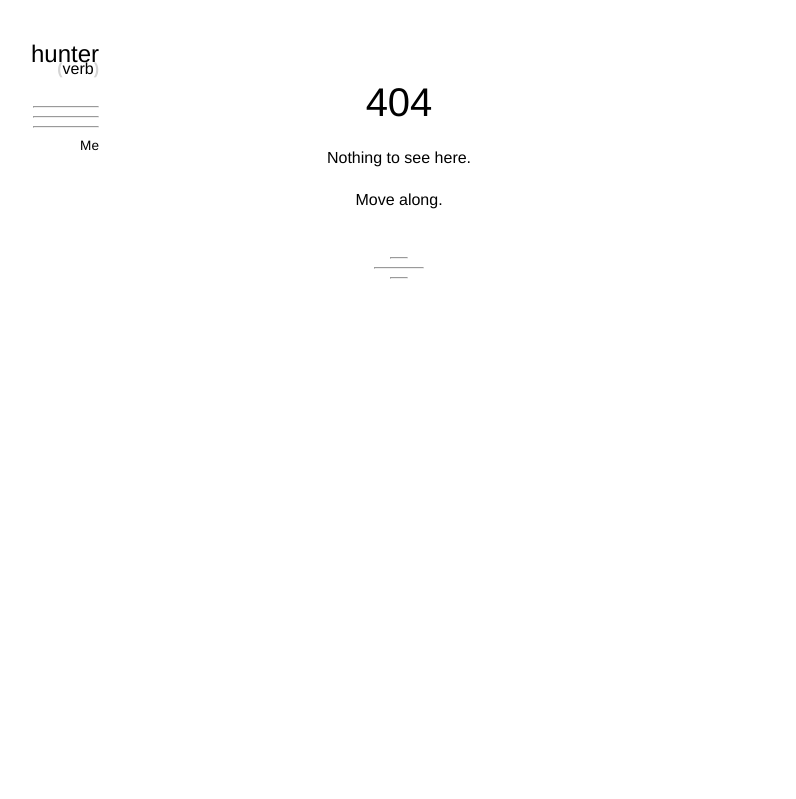
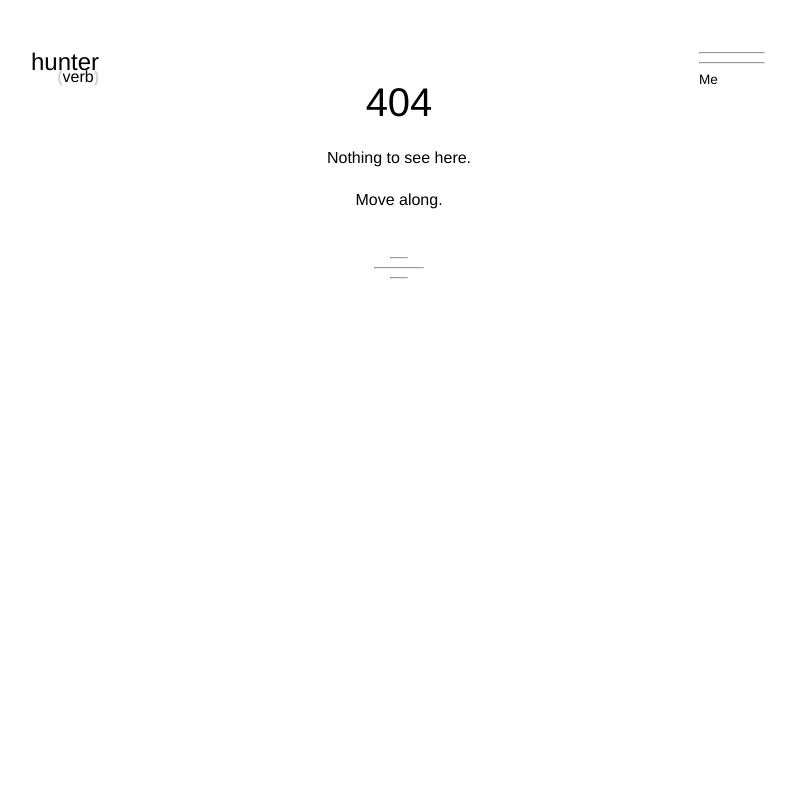
Before and after one commit to hneutr/hv-flask, a Flask app: page / in a window 1280 px wide. Shown: the top 799 px of the page, without its empty margins (241-1037 px from the left). Run offline with Flask 2, Linux system fonts and the light colour scheme; parts of the project's set-up code (start-up, migrations or seed data) failed here and were passed over.

Commit message:
moved nav to right side when large enough

```diff
--- a/static/style.css
+++ b/static/style.css
@@ -24,15 +24,15 @@ html, body {
 
 /******************                Variables                ********************/
 :root {
-	--nav-wrapper-order: 1;
+	--left-wrapper-order: 1;
 	--content-wrapper-order: 2;
 	--content-margin: 3rem;
 	--blurb-width: 60%;
 }
 
-@media (max-width: 800px) {
+@media (max-width: 799px) {
 	:root {
-		--nav-wrapper-order: 2;
+		--left-wrapper-order: 2;
 		--content-wrapper-order: 1;
 		--content-margin: 1.5rem;
 		--blurb-width: 80%;
@@ -40,7 +40,7 @@ html, body {
 }
 
 /******************                Desktop                ********************/
-@media screen and (min-width: 800px) and (min-height: 400px) {
+@media screen and (min-width: 800px) {
     #main {
         flex-direction: row;
         -webkit-box-orient: horizontal;
@@ -48,12 +48,19 @@ html, body {
         -webkit-box-pack: center;
 		margin-top: 2rem;
     }
-    #nav {
+	#left-wrapper {
         align-items: flex-end;
         -webkit-box-align: end;
-		width: 0;
+	}
+    #left-wrapper .nav {
+		display: none;
     }
-    #nav hr {
+    #right-wrapper .nav {
+		margin-top: 1rem;
+        align-items: flex-start;
+        -webkit-box-align: start;
+    }
+    .nav hr {
         margin: .25rem 0;
     }
     #header p {
@@ -62,24 +69,22 @@ html, body {
     #content-wrapper {
         width: 600px;
     }
-    #kinds,
-    #about,
-    #metas {
-        align-items: flex-end;
-        -webkit-box-align: end;
+	#right-wrapper .navlink a {
+        margin: 0;
+        float: left;
     }
-    a.navlink {
-        margin: 0;
-        float: right;
-    }
-	#third-wrapper {
+	#right-wrapper {
 		order: 3;
 		flex-grow: 1;
+	}
+	#left-wrapper,
+	#right-wrapper {
+		width: 100px;
 	}
 }
 
 /******************                 Mobile                ********************/
-@media (max-width: 800px) {
+@media (max-width: 799px) {
     html {
         font-size: 18px;
     }
@@ -88,10 +93,7 @@ html, body {
         -webkit-box-orient: vertical;
         -webkit-box-direction: reverse;
     }
-	#third-wrapper {
-		display: none;
-	}
-    #nav {
+    #left-wrapper .nav {
         -webkit-box-direction: normal;
         align-items: center;
         -webkit-box-align: center;
@@ -100,6 +102,9 @@ html, body {
     #content-wrapper {
         -webkit-box-direction: normal;
     }
+	#right-wrapper {
+		display: none;
+	}
     .navlink a {
         display: block;
         text-align: center;
@@ -120,10 +125,10 @@ html, body {
 #content-wrapper {
 	order: var(--content-wrapper-order);
 }
-#nav-wrapper {
-	flex-direction: row-reverse;
-	-webkit-flex-direction: row-reverse;
-	order: var(--nav-wrapper-order);
+#left-wrapper {
+	flex-direction: column;
+	-webkit-flex-direction: column;
+	order: var(--left-wrapper-order);
 	flex-grow: 1;
 }
 #pagination {
@@ -138,10 +143,9 @@ div #pagination {
     text-align: left;
 }
 
-/* testing pagination stuff*/
-/* need to add in safari code */
 #pagination {
 	justify-content: center;
+	-webkit-box-pack: center;
 }
 #pagination-separator {
 	text-align: center;
@@ -162,7 +166,7 @@ div #pagination {
 
 /******************             Nav and Header                ****************/
 #header {
-	margin-top: .5rem;
+	margin-top: 1rem;
     margin-bottom: 1.5rem;
 }
 #header p {
@@ -185,7 +189,7 @@ div #pagination {
     font-weight: 100;
 }
 
-#nav hr {
+.nav hr {
     width: 4rem;
 }
 .navlink {
--- /dev/null
+++ b/templates/_includes/_navlinks.html
@@ -0,0 +1,23 @@
+<div class="nav flex-column">
+	<div class="kinds flex-column">
+		{% for kind in kinds %}
+			{% with url=url_for('kind', kind=kind), text=kind %}
+				{% include "_includes/_navlink.html" %}
+			{% endwith %}
+		{% endfor %}
+	</div>
+	<hr>
+	<div class="metas flex-column">
+		{% for meta in metas %}
+			{% with url=url_for(meta|lower), text=meta %}
+					{% include "_includes/_navlink.html" %}
+				{% endwith %}
+			{% endfor %}
+	</div>
+	<hr>
+	<div class="about flex-column">
+		{% with url=url_for('me'), text='Me' %}
+			{% include "_includes/_navlink.html" %}
+		{% endwith %}
+	</div>
+</div>
--- a/templates/base.html
+++ b/templates/base.html
@@ -9,37 +9,18 @@
 </head>
 <body>
     <div id="main">
-		<div id="nav-wrapper" class="flex-column">
-			<div id="nav" class="flex-column">
-				<a id="header" href="{{ url_for("index") }}">
+		<div id="left-wrapper" class="flex-column">
+			<div id="header">
+				<a  href="{{ url_for("index") }}">
 					<p class="title">hunter</p>
 					<p class="subtitle">(<span>verb</span>)</p>
 				</a>
-				{% block navlinks %}
-				<hr>
-				<div id="kinds" class="flex-column">
-					{% for kind in kinds %}
-						{% with url=url_for('kind', kind=kind), text=kind %}
-							{% include "_includes/_navlink.html" %}
-						{% endwith %}
-					{% endfor %}
-				</div>
-				<hr>
-				<div id="metas" class="flex-column">
-					{% for meta in metas %}
-						{% with url=url_for(meta|lower), text=meta %}
-								{% include "_includes/_navlink.html" %}
-							{% endwith %}
-						{% endfor %}
-				</div>
-				<hr>
-				<div id="about" class="flex-column">
-					{% with url=url_for('me'), text='Me' %}
-						{% include "_includes/_navlink.html" %}
-					{% endwith %}
-				</div>
-				{% endblock navlinks %}
 			</div>
+			{% block leftnav %}
+				{% with kinds=kinds, metas=metas %}
+					{% include "_includes/_navlinks.html" %}
+				{% endwith %}
+			{% endblock leftnav %}
 		</div>
         <div id="content-wrapper" class="flex-column">
 			<div id="page-intro">
@@ -63,7 +44,13 @@
 				{% endblock content %}
 			</div>
         </div>
-		<div id="third-wrapper"></div>
+		<div id="right-wrapper" class="flex-column">
+			{% block rightnav %}
+				{% with kinds=kinds, metas=metas %}
+					{% include "_includes/_navlinks.html" %}
+				{% endwith %}
+			{% endblock rightnav %}
+		</div>
     </div>
 </body>
 </html>
```
Also changed, not shown: templates/independent_page.html (+5 -2 lines).
